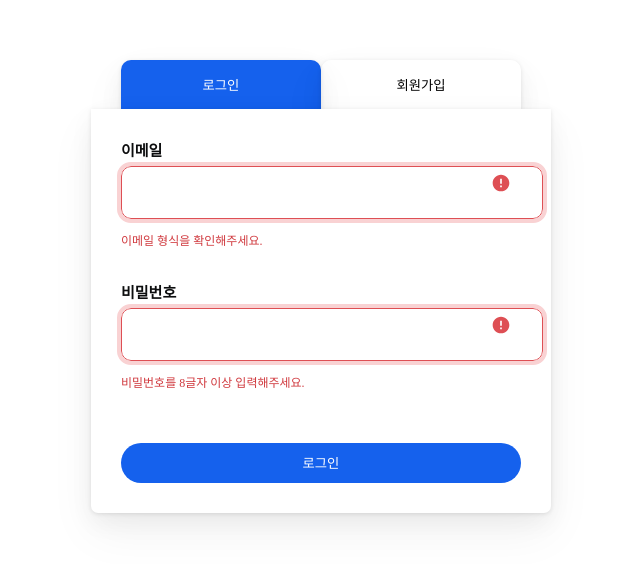
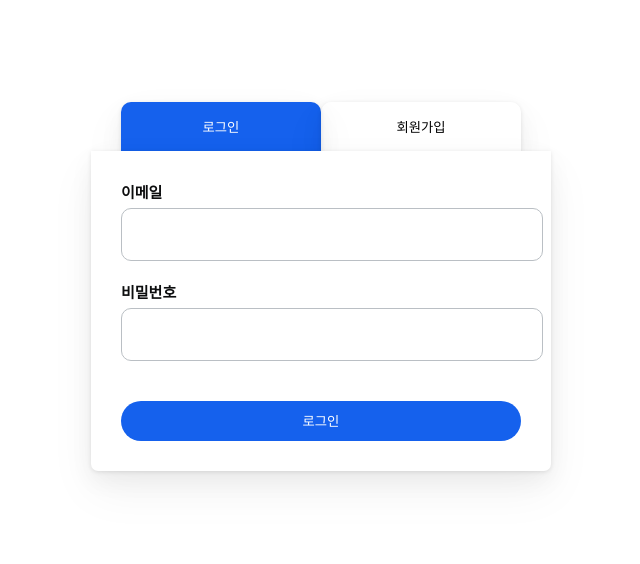
Before and after one commit to Topbin2/wanted-pre-onboarding-frontend, a React (Create React App) app in the folder todo-app/: page / in a window 1280 px wide. Shown: the part 122-686 px from the top of the page, without its empty margins (319-959 px from the left). Built offline with nearby package versions, Linux system fonts and the light colour scheme.

Commit message:
feat: 로그인, 회원가입 form 커스텀 훅 연결

```diff
--- a/todo-app/src/pages/Login/index.tsx
+++ b/todo-app/src/pages/Login/index.tsx
@@ -2,6 +2,8 @@ import { useState } from "react";
 import styled from "styled-components";
 
 import { Input } from "../../components";
+import { useValidate } from "../../hooks";
+import { emailValidation, passwordValidation } from "../../utils";
 
 export const Container = styled.div`
   display: flex;
@@ -71,8 +73,10 @@ export const Tab = styled.section<{ isLogin: boolean }>`
 
 const Login = () => {
   const [isLogin, setIsLogin] = useState(true);
-  const [email, setEmail] = useState("");
-  const [emailError, setEmailError] = useState(true);
+  const [emailValue, emailErorr, handleEmail, checkEmail] =
+    useValidate(emailValidation);
+  const [passwordValue, passwordError, handlePassword, checkPassword] =
+    useValidate(passwordValidation);
 
   return (
     <Container>
@@ -89,19 +93,19 @@ const Login = () => {
           type="text"
           label="이메일"
           id="이메일"
-          value={email}
-          isError={emailError}
+          value={emailValue}
+          isError={emailErorr}
           errorMsg="이메일 형식을 확인해주세요."
-          onChange={(e) => setEmail(e.target.value)}
+          onChange={(e) => handleEmail(e)}
         />
         <Input
           type="password"
           label="비밀번호"
           id="비밀번호"
-          value={email}
-          isError={emailError}
+          value={passwordValue}
+          isError={passwordError}
           errorMsg="비밀번호를 8글자 이상 입력해주세요."
-          onChange={(e) => setEmail(e.target.value)}
+          onChange={(e) => handlePassword(e)}
         />
         <Button>{isLogin ? "로그인" : "회원가입"}</Button>
       </Form>
```
